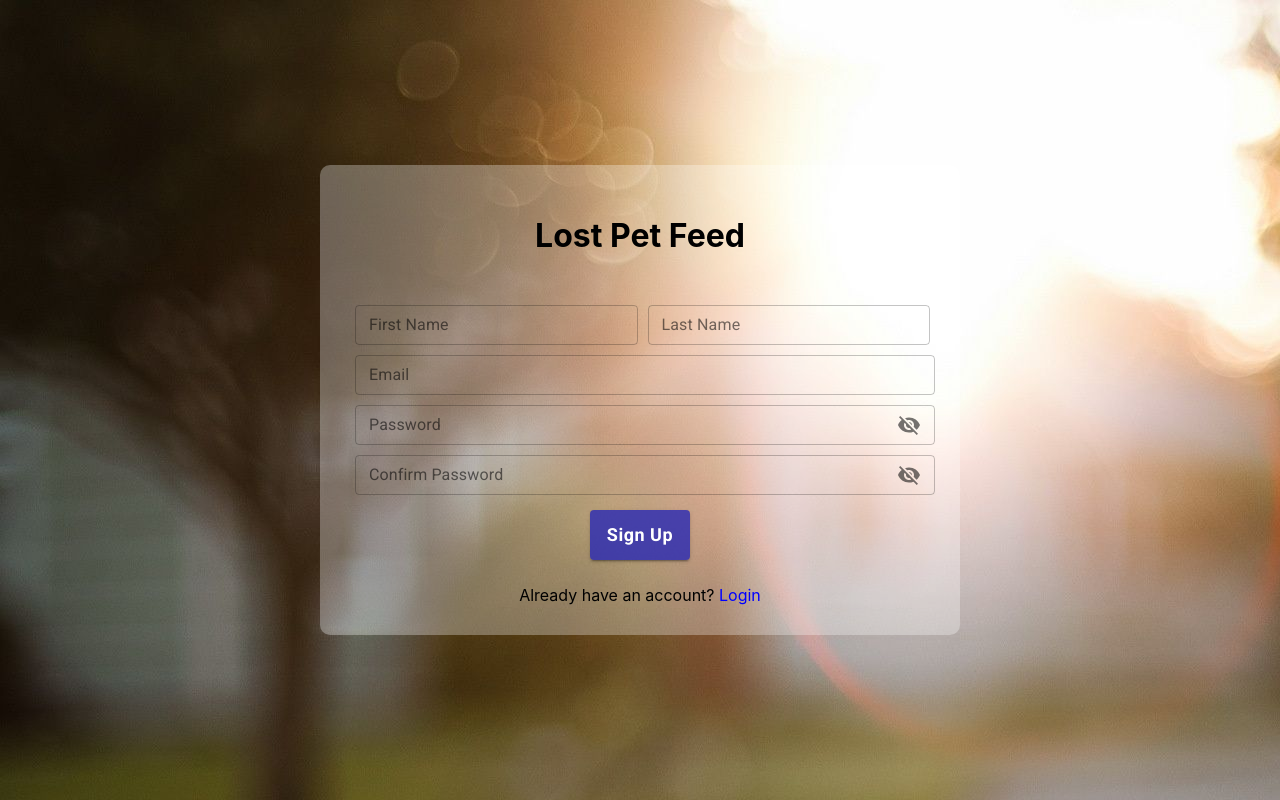
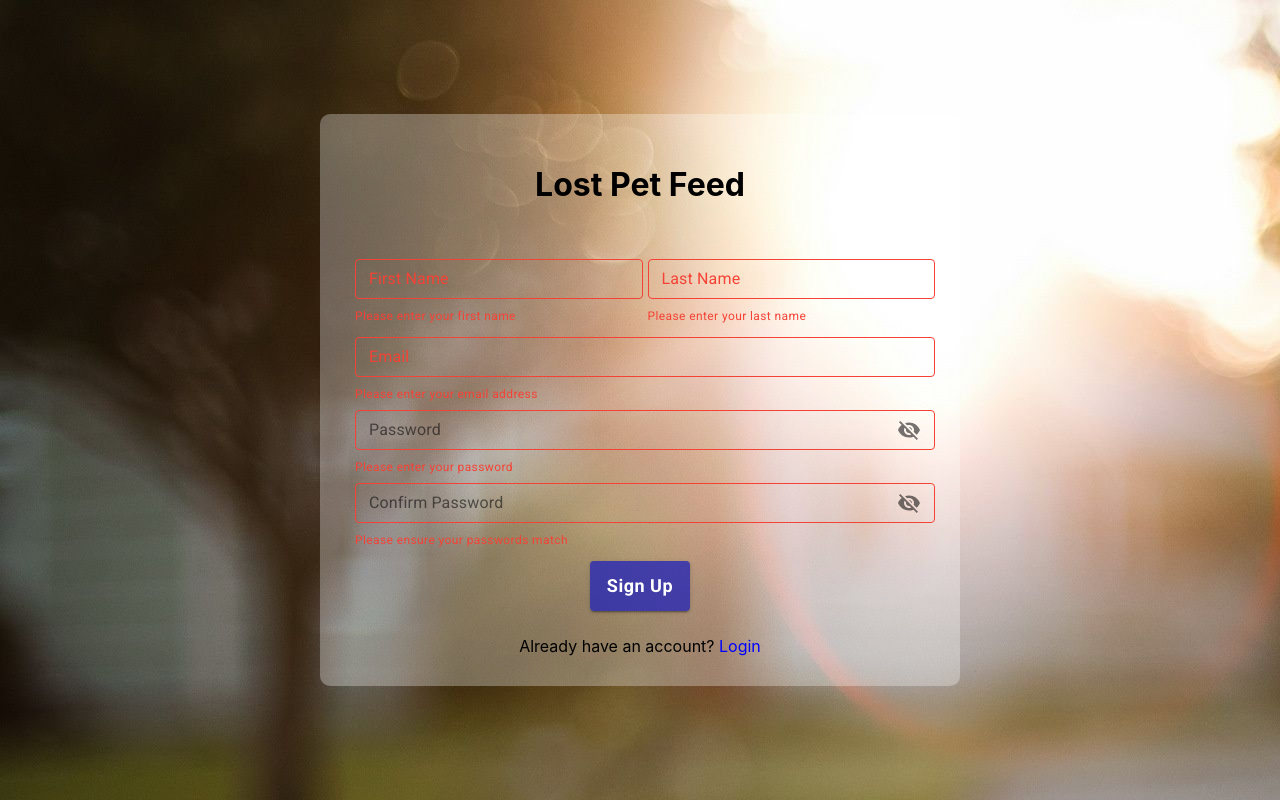
Before and after one commit to BenWMaitland/LostPetFeed, a Next.js app: page /signup in a window 1280 px wide. Both pictures are taken after a click on the button "Sign Up". Built offline with nearby package versions, Linux system fonts and the light colour scheme.

Commit message:
Login and signup validation

```diff
--- a/pages/signup.js
+++ b/pages/signup.js
@@ -1,6 +1,6 @@
 import React, { useContext, useEffect, useState, useRef } from 'react';
 import { makeStyles } from '@material-ui/core/styles';
-import { Button, FormControl, IconButton, InputAdornment, InputLabel, OutlinedInput, TextField } from '@material-ui/core';
+import { Button, FormControl, FormHelperText, IconButton, InputAdornment, InputLabel, OutlinedInput, TextField } from '@material-ui/core';
 import Visibility from "@material-ui/icons/Visibility";
 import VisibilityOff from "@material-ui/icons/VisibilityOff";
 import { useRouter } from 'next/router';
@@ -31,10 +31,23 @@ const useStyles = makeStyles((theme) => ({
         margin: "5px",
     },
     firstnamefield: {
+        width: "100%",
+        marginTop: "5px",
+        marginBottom: "5px",
+        marginLeft: "5px",
+    },
+    firstnameDiv: {
         width: "50%",
-        margin: "5px",
+        marginTop: "5px",
+        marginBottom: "5px",
     },
     lastnamefield: {
+        width: "100%",
+        marginTop: "5px",
+        marginBottom: "5px",
+        marginLeft: "5px",
+    },
+    lastnameDiv: {
         width: "50%",
         marginTop: "5px",
         marginBottom: "5px",
@@ -74,14 +87,48 @@ const useStyles = makeStyles((theme) => ({
         backgroundColor: "rgb(40,40,180,0.8)",
         margin: "10px",
     },
+    error: {
+        marginLeft: "5px",
+    },
 }));
 const Signup = (props) => {
     const classes = useStyles();
     const router = useRouter();
+    const [firstName, setFirstName] = useState("");
+    const [lastName, setLastName] = useState("");
     const [email, setEmail] = useState("");
     const [password, setPassword] = useState("");
     const [confirmPassword, setConfirmPassword] = useState("");
     const [showPassword, setShowPassword] = useState(false);
+
+    const [invalidFirstName, setInvalidFirstName] = useState(false);
+    const [invalidLastName, setInvalidLastName] = useState(false);
+    const [invalidEmail, setInvalidEmail] = useState(false);
+    const [invalidPassword, setInvalidPassword] = useState(false);
+    const [invalidConfirmPassword, setInvalidConfirmPassword] = useState(false);
+
+    const validate = () => {
+        var isValid = true;
+
+        firstName === "" ? (setInvalidFirstName(true), isValid = false) : null;
+        lastName === "" ? (setInvalidLastName(true), isValid = false) : null;
+        email === "" ? (setInvalidEmail(true), isValid = false) : null;
+        password === "" ? (setInvalidPassword(true), isValid = false) : null;
+        (confirmPassword === "" || confirmPassword !== password) ? (setInvalidConfirmPassword(true), isValid = false) : null;
+
+        return isValid;
+    }
+
+    const signUpClicked = () => {
+        if (validate()) {
+            handleSubmit();
+        }
+    }
+
+    const handleSubmit = () => {
+
+    }
+
 
     return (
         <div className={classes.container}
@@ -92,16 +139,26 @@ const Signup = (props) => {
                     Lost Pet Feed
                 </h1>
                 <div className={classes.nameInputs}>
+                    <div className={classes.firstnameDiv}>
+
                     <TextField
                         label="First Name"
                         type="text"
                         variant="outlined"
                         name="firstName"
                         defaultValue={email}
-                        onChange={(event) => setEmail(event.target.value)}
+                        onChange={(event) => setFirstName(event.target.value)}
                         size="small"
                         className={classes.firstnamefield}
+                        error={invalidFirstName}
+                        onFocus={() => setInvalidFirstName(false)}
                         />
+                        {invalidFirstName && (
+                            <FormHelperText className={classes.error} error>Please enter your first name</FormHelperText>
+                        )}
+                    </div>
+
+                    <div className={classes.lastnameDiv}>
 
                         <TextField
                             label="Last Name"
@@ -109,10 +166,16 @@ const Signup = (props) => {
                             variant="outlined"
                             name="lastName"
                             defaultValue={email}
-                        onChange={(event) => setEmail(event.target.value)}
+                            onChange={(event) => setLastName(event.target.value)}
                             size="small"
                             className={classes.lastnamefield}
+                            error={invalidLastName}
+                            onFocus={() => setInvalidLastName(false)}
                             />
+                            {invalidLastName && (
+                                <FormHelperText className={classes.error} error>Please enter your last name</FormHelperText>
+                            )}
+                    </div>
                 </div>
 
                 <TextField
@@ -124,7 +187,12 @@ const Signup = (props) => {
                     onChange={(event) => setEmail(event.target.value)}
                     size="small"
                     className={classes.textfield}
+                    error={invalidEmail}
+                    onFocus={() => setInvalidEmail(false)}
                     />
+                    {invalidEmail && (
+                        <FormHelperText className={classes.error} error>Please enter your email address</FormHelperText>
+                    )}
 
                 <FormControl
                     variant="outlined"
@@ -141,6 +209,7 @@ const Signup = (props) => {
                         type={showPassword ? "text" : "password"}
                         name="password"
                         onChange={(event) => setPassword(event.target.value)}
+                        onFocus={() => setInvalidPassword(false)}
                         endAdornment={
                             <InputAdornment position="end">
                             <IconButton
@@ -153,8 +222,12 @@ const Signup = (props) => {
                             </InputAdornment>
                         }
                         labelWidth={75}
+                        error={invalidPassword}
                     />
                 </FormControl>
+                {invalidPassword && (
+                    <FormHelperText className={classes.error} error>Please enter your password</FormHelperText>
+                )}
                 <FormControl
                     variant="outlined"
                     className={classes.textfield}
@@ -170,6 +243,7 @@ const Signup = (props) => {
                         type={showPassword ? "text" : "password"}
                         name="password"
                         onChange={(event) => setConfirmPassword(event.target.value)}
+                        onFocus={() => setInvalidConfirmPassword(false)}
                         endAdornment={
                             <InputAdornment position="end">
                             <IconButton
@@ -182,10 +256,14 @@ const Signup = (props) => {
                             </InputAdornment>
                         }
                         labelWidth={136}
+                        error={invalidConfirmPassword}
                     />
                 </FormControl>
+                {invalidConfirmPassword && (
+                    <FormHelperText className={classes.error} error>Please ensure your passwords match</FormHelperText>
+                )}
                 <Button
-                    onClick={() => { }}
+                    onClick={() => signUpClicked()}
                     className={classes.button}
                     variant="contained"
                     color="primary"
```
Also changed, not shown: pages/login.js (+43 -2 lines). Lines whose indentation alone changed are shown as unchanged.
